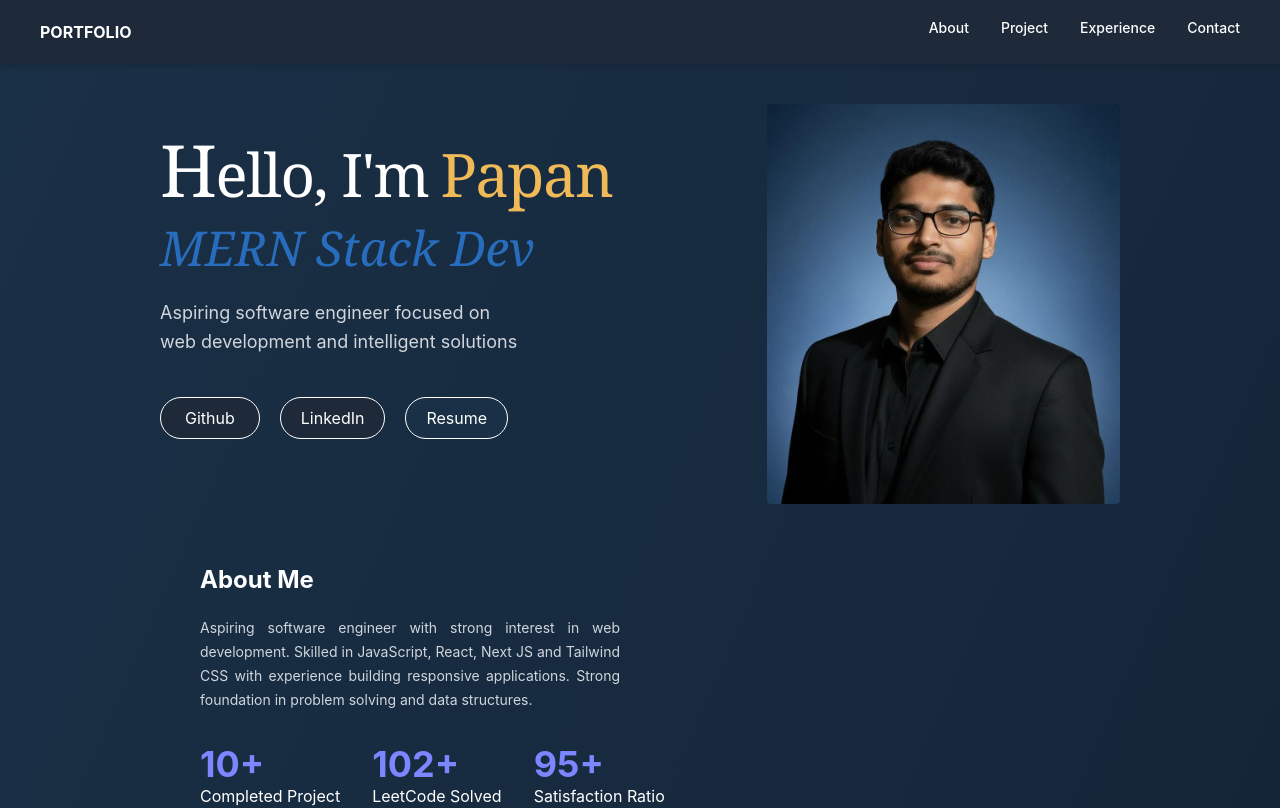
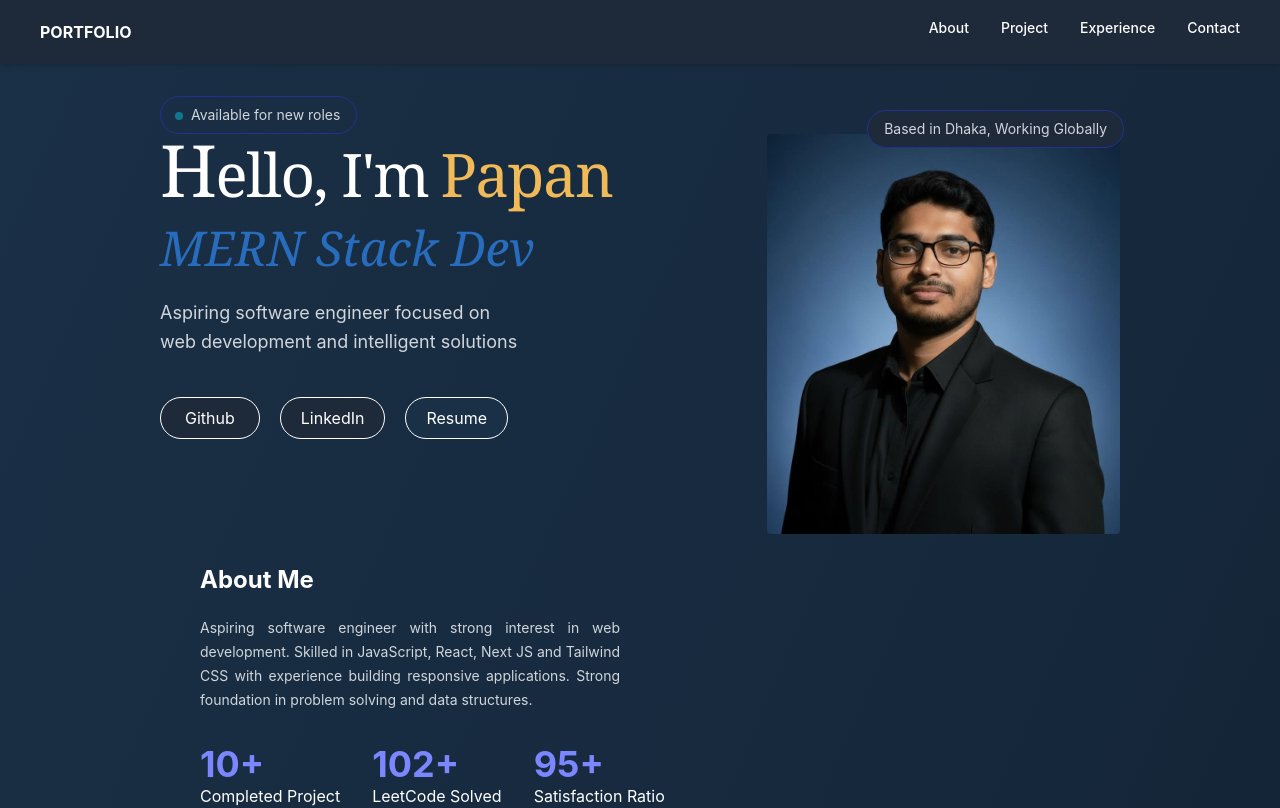
Before and after one commit to papanbanik/My-Portfolio, a React (Vite) app: page / in a window 1280 px wide. Shown: the top 808 px of the page. Built offline with nearby package versions, Linux system fonts and the light colour scheme; a web font is replaced by a local one.

Commit message:
fix : working address

```diff
--- a/src/section/Hero.jsx
+++ b/src/section/Hero.jsx
@@ -43,6 +43,23 @@ const Hero = () => {
   return (
     <div className="relative w-full sm:h-[500px] overflow-hidden overflow-x-hidden">
       {/* CONTENT */}
+      <div className="w-fit ml-4 sm:ml-40 mt-4 sm:mt-8  flex items-center gap-1 px-4 py-2  rounded-full border  border-[#213190] text-sm text-gray-300">
+        <span className="relative flex h-2.5 w-2.5 pt-1 ">
+          <motion.span
+            className="absolute w-1 h-1 rounded bg-cyan-400 "
+            animate={{
+              scale: [2, 2, 2],
+              opacity: [0.7, 0.4, 0.9],
+            }}
+            transition={{
+              duration: 1.8,
+              repeat: Infinity,
+              ease: "easeInOut",
+            }}
+          />
+        </span>
+        Available for new roles
+      </div>
       <div className="absolute z-20 top-20 left-0 w-full px-6 sm:pl-40 sm:pr-0 flex flex-col gap-3 text-white">
         <motion.h1
           initial={{ opacity: 0 }}
@@ -92,19 +109,29 @@ const Hero = () => {
       </div>
 
       {/* HERO IMAGE - DESKTOP */}
-      <div className="max-sm:hidden mt-10 relative z-10 flex justify-end pb-14 sm:pb-17 items-end sm:pr-40">
+
+      <div className="max-sm:hidden  mt-0 relative z-10 flex justify-end pb-14 sm:pb-17 items-end sm:pr-40">
+        <div className="absolute -top-6 translate-x-1 bg-[#1E2939] flex items-center gap-1 px-4 py-2  rounded-full border  border-[#213190] text-sm text-gray-300">
+          Based in Dhaka, Working Globally
+        </div>
         <motion.img
           initial={{ opacity: 0 }}
           animate={{ opacity: 1 }}
           transition={{ duration: 1.2 }}
           src={HeroImage}
           alt="Hero"
-          className="rounded sm:h-[400px] object-contain"
+          className="rounded  sm:h-[400px] object-contain"
         />
       </div>
 
       {/* HERO IMAGE - MOBILE */}
-      <div className="sm:hidden pt-[23rem] pb-[2rem]  relative z-10 flex justify-center items-end w-full">
+      <div className="sm:hidden pt-[22rem] pb-[2rem] relative z-10 flex justify-center items-end w-full">
+        <div className="relative">
+          {/* Location Badge */}
+          <div className="absolute left-10 -top-87 translate-x-1 bg-[#1E2939] flex items-center gap-1 px-4 py-2 rounded-full border border-[#213190] text-sm text-gray-300 whitespace-nowrap">
+            Based in Dhaka, Working Globally
+          </div>
+        </div>
         <motion.img
           initial={{ opacity: 0 }}
           animate={{ opacity: 1 }}
```
